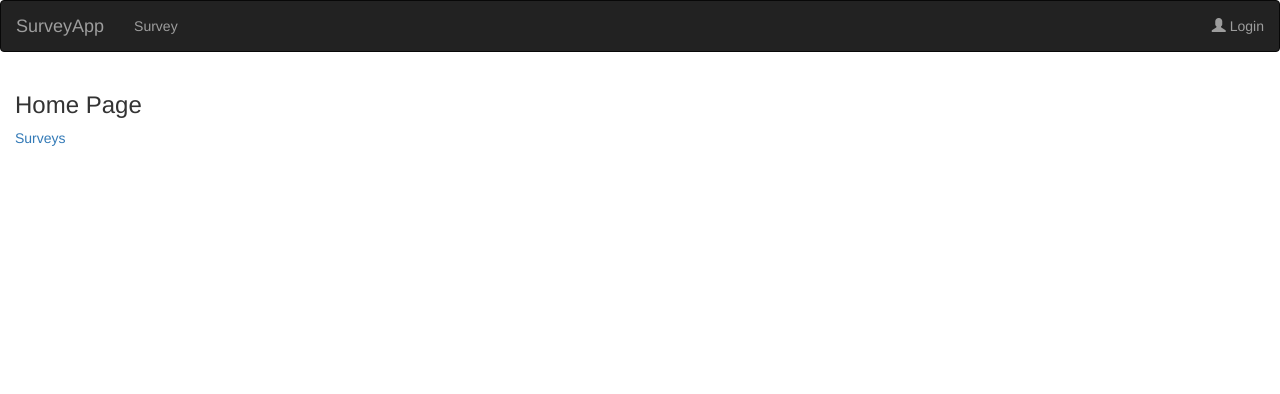
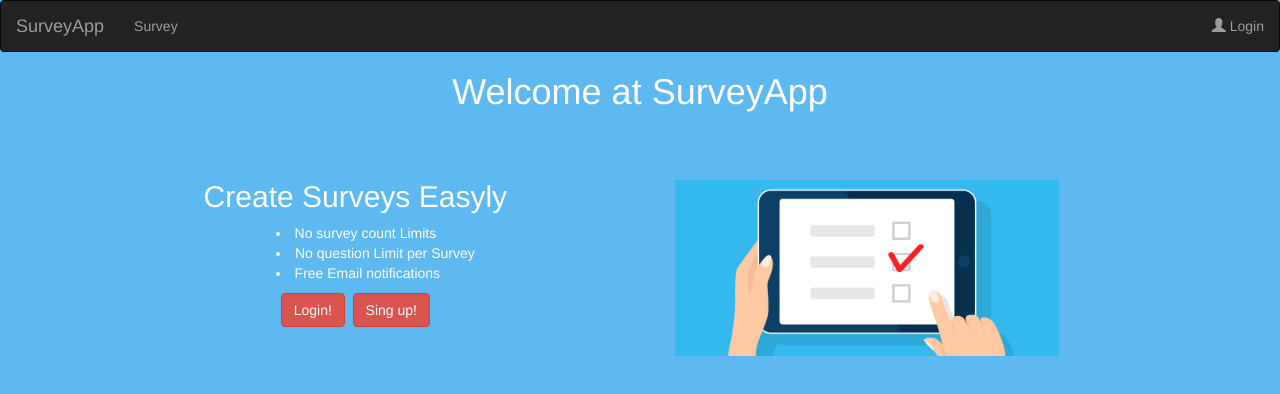
Before and after one commit to jbebe/SurveyGorilla, a website: page SurveyGorilla/wwwroot/angular/index.html at #!/home in a window 1280 px wide. Drawn offline with nearby package versions, Linux system fonts and the light colour scheme; some packages are replaced by stand-ins of ours.

Commit message:
UI update with bootstrap

```diff
--- a/SurveyGorilla/wwwroot/angular/css/styles.css
+++ b/SurveyGorilla/wwwroot/angular/css/styles.css
@@ -1,9 +1,51 @@
-.login-link{
-    color: #5cb85c;
-    margin-left:20px;
+.login-link {
+    color: black;
+    margin-left: 20px;
 }
 
-.login-link:hover {
-    color: #5cb85c;
+    .login-link:hover {
+        color: black;
+        margin-left: 20px;
+    }
+body {
+    background-color: #5db9f0;
+}
+
+.home {
+    background-color: #5db9f0;
+    min-height: 100vh;
+    color: white;
+}
+
+.ng-main-view {
+    margin-top: -20px;
+}
+
+.welcome {
     margin-left: 20px;
 }
+
+.tablecontainer {
+    width: 80%;
+    text-align: center;
+    margin: auto;
+}
+
+.homeimg {
+    max-width: 30vw;
+    vertical-align: middle;
+}
+
+.homeul {
+    list-style-position: inside;
+}
+
+.welcome {
+    width: 80%;
+    text-align: center;
+    margin: auto;
+}
+
+.borderless td, .borderless th {
+    border: none !important;
+}
--- a/SurveyGorilla/wwwroot/angular/index.html
+++ b/SurveyGorilla/wwwroot/angular/index.html
@@ -31,7 +31,7 @@
                 </ul>
             </div>
         </nav>
-        <div ng-view></div>
+        <div class="ng-main-view" ng-view></div>
 <!--
         <script type="text/ng-template" id="login.html">
 
--- a/SurveyGorilla/wwwroot/angular/js/login.js
+++ b/SurveyGorilla/wwwroot/angular/js/login.js
@@ -7,7 +7,7 @@ app.controller('LoginController', function ($scope, $rootScope, $location, $http
             $scope.username = '';
             $scope.password = '';
 
-            $location.path("/home");
+            $location.path("/survey");
         }
 
         function onError() {
--- a/SurveyGorilla/wwwroot/angular/view/home.html
+++ b/SurveyGorilla/wwwroot/angular/view/home.html
@@ -1,4 +1,35 @@
-<div class="col-md-12">
-	<h3>Home Page</h3>
-    <a href="#!/survey" >Surveys</a>
+<div class="home">
+ <br/>
+	<h1 class="welcome">Welcome at SurveyApp</h1>
+    <br />
+    <br />
+    <div class="tablecontainer">
+        <div class="table-responsive">
+            <table class="table mytable borderless">
+                <tr>
+                    <td>
+                        <h2>Create Surveys Easyly</h2>
+                        <ul class="homeul">
+                            <li>
+                                No survey count Limits&nbsp;&nbsp;&nbsp;&nbsp;&nbsp;&nbsp;&nbsp;&nbsp;&nbsp;&nbsp;
+                            </li>
+                            <li>
+                                No question Limit per Survey
+                            </li>
+                            <li>
+                               Free Email notifications&nbsp;&nbsp;&nbsp;&nbsp;&nbsp;&nbsp;&nbsp;&nbsp;&nbsp;
+                            </li>
+                        </ul>
+                        <a class="btn btn-danger" href="#!/login">Login!</a>&nbsp;&nbsp;<a class="btn btn-danger" href="#!/register">Sing up!</a>
+                    </td>
+                    <td>
+                        <br />
+                        <img class="homeimg"src="img/survey.jpg" />
+                    </td>
+
+
+                </tr>
+            </table>
+        </div>
+    </div>
 </div>
```
Also changed, not shown: SurveyGorilla/wwwroot/angular/img/survey.jpg (added).
